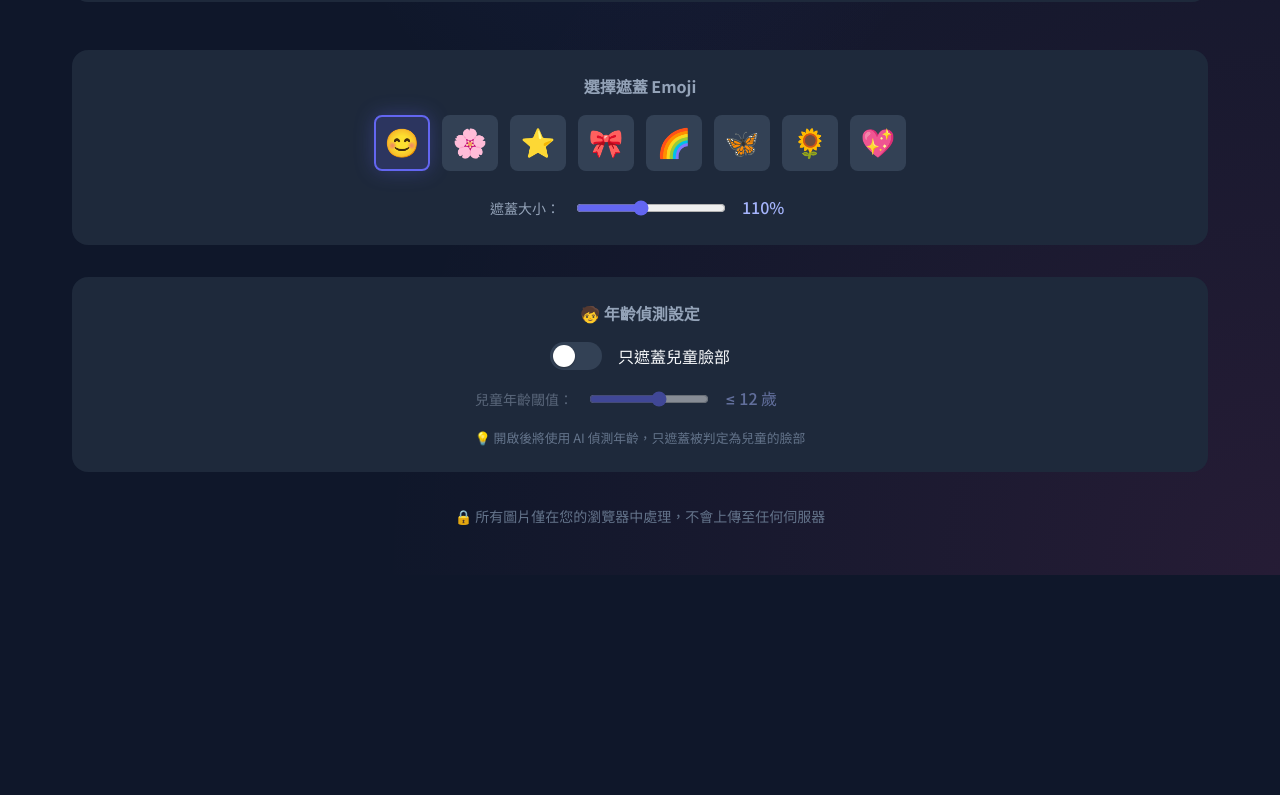
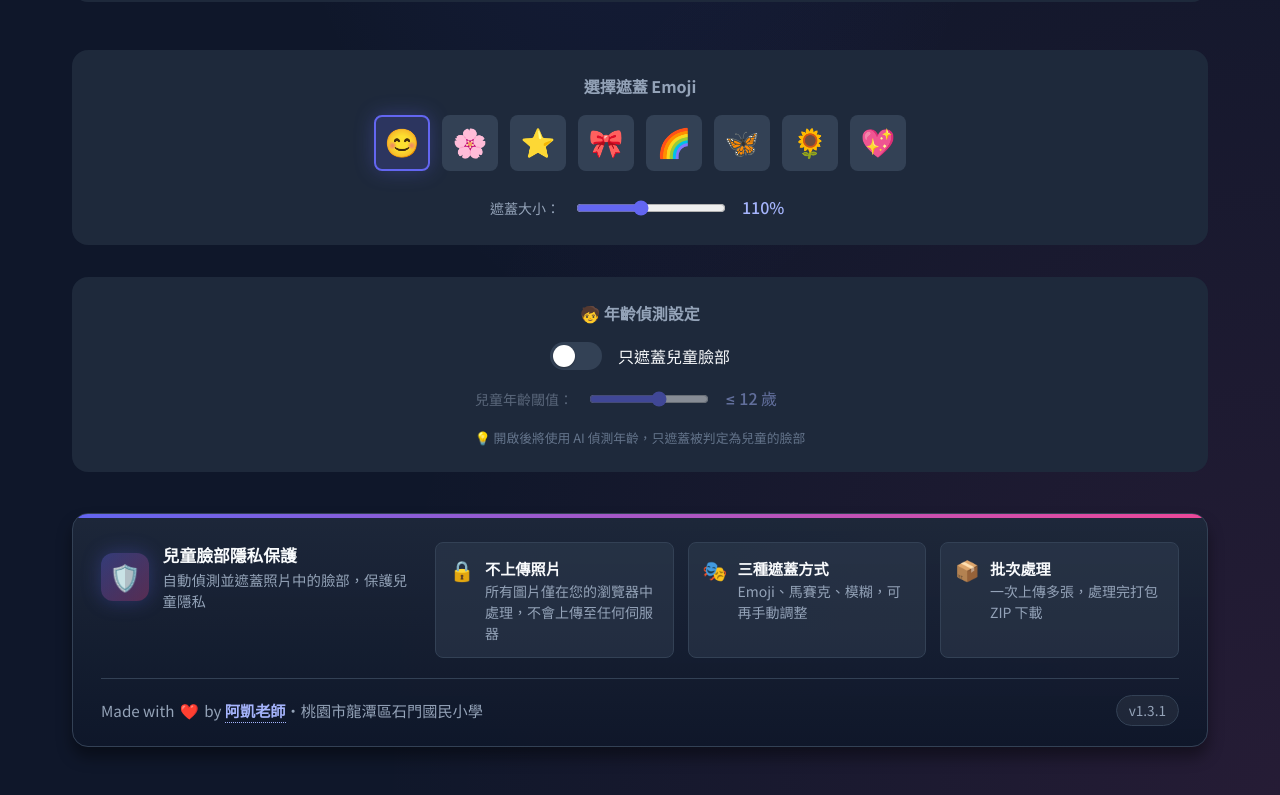
Before and after one commit to cagoooo/child-face-privacy, a plain HTML site: page index.html in a window 1280 px wide. Shown: the part 759-1554 px from the top of the page. Before the commit the page ends 1334 px from the top, so only its background shows below. Drawn offline with nearby package versions, Linux system fonts and the light colour scheme.

Commit message:
feat: 新增網站頁尾，署名連到阿凱老師教育科技創新專區（v1.3.1）
Co-Authored-By: Claude Opus 5.5 <noreply@anthropic.com>

```diff
--- a/app.js
+++ b/app.js
@@ -5,8 +5,8 @@
    ===================================================== */
 
 // 版本紀錄 (Version History)
-const VERSION = '1.3.0';
-const VERSION_DATE = '2024-12-23';
+const VERSION = '1.3.1';
+const VERSION_DATE = '2026-11-17';
 console.log(`%c🛡️ 兒童臉部隱私保護工具 v${VERSION} (Child Face Privacy Tool)`,
     'color: #6366f1; font-size: 16px; font-weight: bold;');
 console.log(`%c📅 更新日期 (Updated): ${VERSION_DATE}`, 'color: #94a3b8;');
--- a/index.html
+++ b/index.html
@@ -187,8 +187,34 @@
         </main>
 
         <!-- Footer -->
-        <footer class="footer">
-            <p>🔒 所有圖片僅在您的瀏覽器中處理，不會上傳至任何伺服器</p>
+        <footer class="footer site-footer">
+            <div class="footer-inner">
+                <div class="footer-brand">
+                    <span class="footer-brand-icon" aria-hidden="true">🛡️</span>
+                    <div>
+                        <strong>兒童臉部隱私保護</strong>
+                        <span>自動偵測並遮蓋照片中的臉部，保護兒童隱私</span>
+                    </div>
+                </div>
+                <ul class="footer-points">
+                    <li><span class="fp-icon" aria-hidden="true">🔒</span>
+                        <div><strong>不上傳照片</strong><small>所有圖片僅在您的瀏覽器中處理，不會上傳至任何伺服器</small></div>
+                    </li>
+                    <li><span class="fp-icon" aria-hidden="true">🎭</span>
+                        <div><strong>三種遮蓋方式</strong><small>Emoji、馬賽克、模糊，可再手動調整</small></div>
+                    </li>
+                    <li><span class="fp-icon" aria-hidden="true">📦</span>
+                        <div><strong>批次處理</strong><small>一次上傳多張，處理完打包 ZIP 下載</small></div>
+                    </li>
+                </ul>
+            </div>
+            <div class="footer-bottom">
+                <p class="site-credit">Made with <span class="site-credit__heart" aria-label="愛心">❤️</span> by
+                    <a href="https://cagoooo.github.io/Akai/" target="_blank" rel="noopener noreferrer"
+                        title="阿凱老師教育科技創新專區" class="site-credit__author">阿凱老師</a><span class="footer-school"><span
+                            class="footer-dot" aria-hidden="true">・</span>桃園市龍潭區石門國民小學</span></p>
+                <p class="version-tag">v1.3.1</p>
+            </div>
         </footer>
     </div>
 
--- a/style.css
+++ b/style.css
@@ -724,13 +724,188 @@ body {
     box-shadow: var(--shadow-glow);
 }
 
-/* Footer */
+/* Footer（2026-11-17 新增完整頁尾與署名） */
 .footer {
-    text-align: center;
-    padding: 2rem 0 1rem;
-    color: var(--text-muted);
+    margin-top: auto;
+    padding-top: 2rem;
+    color: var(--text-secondary);
+    font-size: 0.95rem;
+}
+
+.site-footer {
+    position: relative;
+    margin-top: 2.5rem;
+    margin-bottom: 1rem;
+    padding: 1.75rem 1.75rem 1.25rem;
+    background: linear-gradient(180deg, rgba(30, 41, 59, 0.92), rgba(15, 23, 42, 0.95));
+    border: 1px solid var(--border-color);
+    border-radius: var(--border-radius);
+    box-shadow: var(--shadow-lg);
+    overflow: hidden;
+}
+
+.site-footer::before {
+    content: '';
+    position: absolute;
+    top: 0;
+    left: 0;
+    right: 0;
+    height: 4px;
+    background: linear-gradient(90deg, var(--primary-color), var(--secondary-color));
+}
+
+.footer-inner {
+    display: grid;
+    grid-template-columns: minmax(220px, 1fr) 2.4fr;
+    gap: 1.5rem;
+    align-items: start;
+}
+
+.footer-brand {
+    display: flex;
+    align-items: center;
+    gap: 0.85rem;
+}
+
+.footer-brand-icon {
+    flex: 0 0 48px;
+    width: 48px;
+    height: 48px;
+    display: grid;
+    place-items: center;
+    font-size: 1.6rem;
+    border-radius: 12px;
+    background: linear-gradient(135deg, rgba(99, 102, 241, 0.35), rgba(236, 72, 153, 0.3));
+    box-shadow: var(--shadow-glow);
+}
+
+.footer-brand strong {
+    display: block;
+    color: var(--text-primary);
+    font-size: 1.05rem;
+}
+
+.footer-brand div > span {
+    display: block;
+    color: var(--text-secondary);
+    font-size: 0.9rem;
+    line-height: 1.5;
+}
+
+.footer-points {
+    list-style: none;
+    display: grid;
+    grid-template-columns: repeat(3, minmax(0, 1fr));
+    gap: 0.85rem;
+}
+
+.footer-points li {
+    display: flex;
+    gap: 0.65rem;
+    align-items: flex-start;
+    padding: 0.85rem;
+    background: rgba(51, 65, 85, 0.45);
+    border: 1px solid var(--border-color);
+    border-radius: var(--border-radius-sm);
+}
+
+.fp-icon {
+    flex: 0 0 auto;
+    font-size: 1.25rem;
+    line-height: 1.4;
+}
+
+.footer-points strong {
+    display: block;
+    color: var(--text-primary);
+    font-size: 0.95rem;
+}
+
+.footer-points small {
+    display: block;
+    color: var(--text-secondary);
     font-size: 0.875rem;
-    margin-top: auto;
+    line-height: 1.5;
+}
+
+.footer-bottom {
+    display: flex;
+    justify-content: space-between;
+    align-items: center;
+    flex-wrap: wrap;
+    gap: 0.75rem;
+    margin-top: 1.25rem;
+    padding-top: 1rem;
+    border-top: 1px solid var(--border-color);
+}
+
+.site-credit {
+    color: var(--text-secondary);
+    font-size: 0.95rem;
+}
+
+.site-credit__heart {
+    display: inline-block;
+    margin: 0 2px;
+    filter: saturate(1.1);
+}
+
+.site-credit__author {
+    color: var(--primary-light);
+    font-weight: 700;
+    text-decoration: none;
+    border-bottom: 1px dotted currentColor;
+    padding-bottom: 1px;
+    transition: color var(--transition-fast), border-color var(--transition-fast);
+}
+
+.site-credit__author:hover,
+.site-credit__author:focus-visible {
+    color: var(--secondary-color);
+}
+
+.version-tag {
+    padding: 0.2rem 0.75rem;
+    font-size: 0.85rem;
+    color: var(--text-secondary);
+    background: rgba(255, 255, 255, 0.06);
+    border: 1px solid var(--border-color);
+    border-radius: 999px;
+}
+
+@media (max-width: 900px) {
+    .footer-inner {
+        grid-template-columns: 1fr;
+    }
+}
+
+@media (max-width: 640px) {
+    .site-footer {
+        padding: 1.5rem 1rem 1rem;
+    }
+
+    .footer-points {
+        grid-template-columns: 1fr;
+    }
+
+    .footer-bottom {
+        flex-direction: column;
+        text-align: center;
+    }
+
+    .footer-school {
+        display: block;
+    }
+
+    .footer-dot {
+        display: none;
+    }
+}
+
+@media print {
+    .site-footer {
+        display: none;
+    }
 }
 
 /* Toast */
--- a/sw.js
+++ b/sw.js
@@ -2,7 +2,7 @@
    Service Worker - 離線快取支援
    ===================================================== */
 
-const CACHE_NAME = 'child-face-privacy-v1.3.0';
+const CACHE_NAME = 'child-face-privacy-v1.3.1';
 const STATIC_ASSETS = [
     './',
     './index.html',
```
Also changed, not shown: 1 other file.
